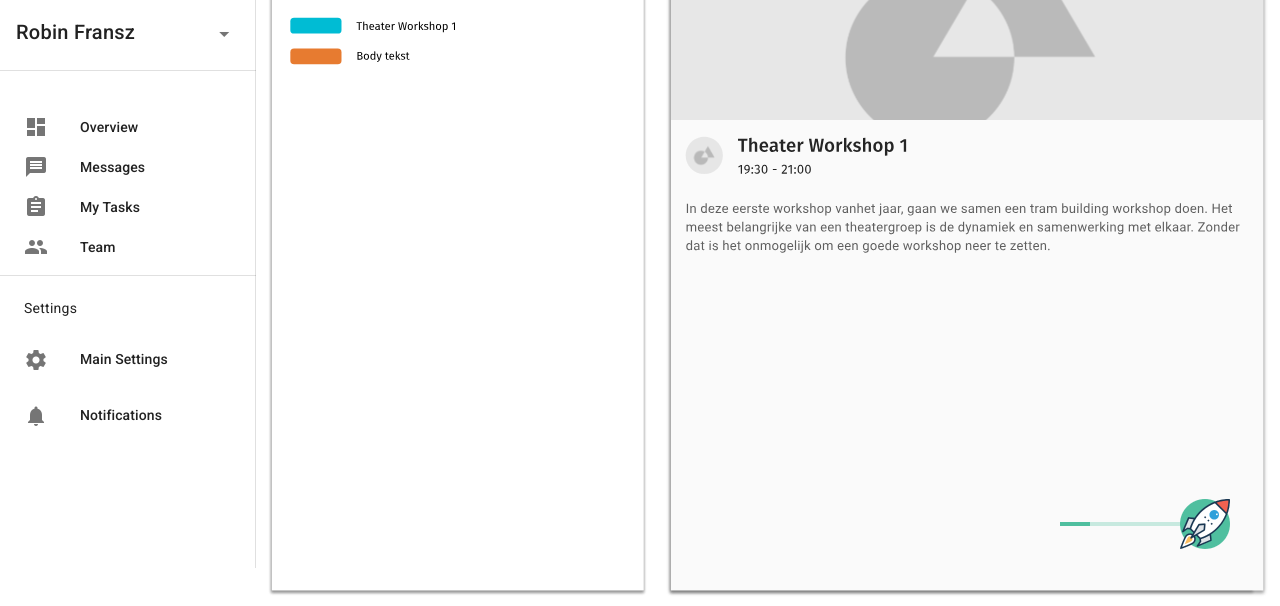
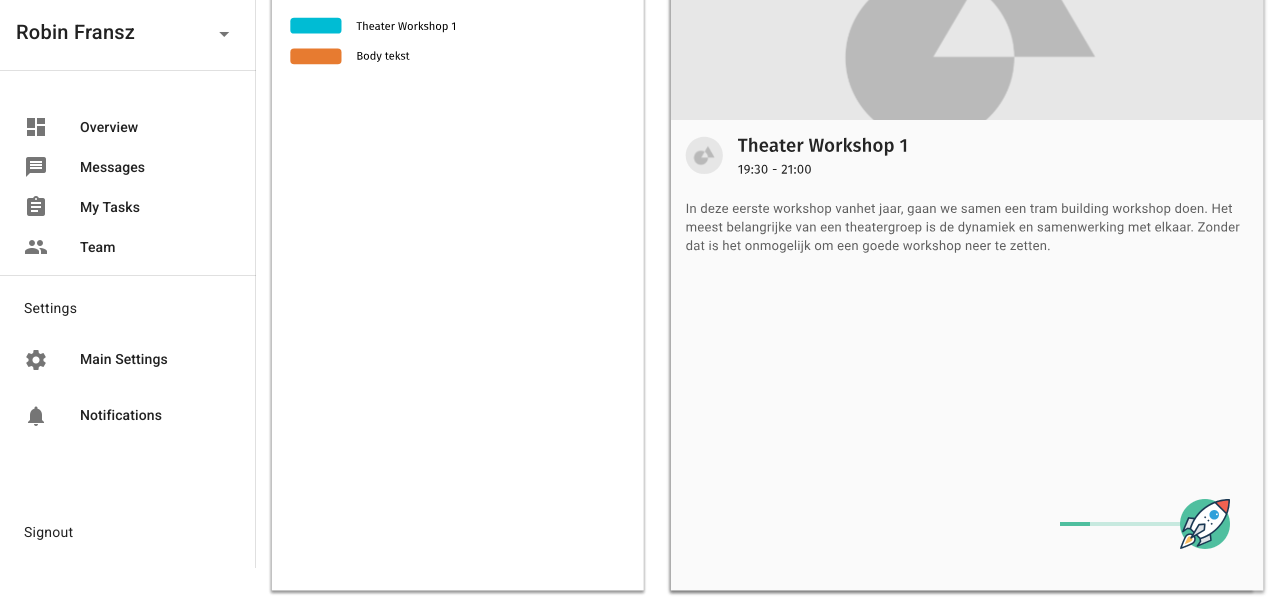
Before and after one commit to polettoweb/layoutpoc, a Vue app: page / in a window 1280 px wide. Both pictures are taken after a click on the button 26 px from the left and 26 px from the top of the page. Shown: the part 232-838 px from the top of the page. Built offline with nearby package versions, Linux system fonts and the light colour scheme.

Commit message:
added signout

```diff
--- a/src/App.vue
+++ b/src/App.vue
@@ -1,12 +1,19 @@
 <template>
   <v-app>
     <v-app-bar-nav-icon
+      v-if="$route.path !== '/signin' && $route.path !== '/eventlaunched'"
       class="ml-2 mt-2"
       color="white"
       style="z-index: 6"
       @click="sideNav = !sideNav"
     ></v-app-bar-nav-icon>
-    <v-navigation-drawer app clipped v-model="sideNav" class="navigation-drawer">
+    <v-navigation-drawer
+      v-if="$route.path !== '/signin' && $route.path !== '/eventlaunched'"
+      app
+      clipped
+      v-model="sideNav"
+      class="navigation-drawer"
+    >
       <template v-slot:prepend>
         <v-list-item>
           <img
@@ -70,8 +77,20 @@
           </v-list-item-content>
         </v-list-item>
       </v-list>
+      <template slot:append>
+        <v-list class="mx-2">
+          <v-list-item>
+            <span class="body-2" color="secondary" @click="handleSignOut()">Signout</span>
+          </v-list-item>
+        </v-list>
+      </template>
     </v-navigation-drawer>
-    <v-app-bar app clipped-left color="accent">
+    <v-app-bar
+      v-if="$route.path !== '/signin' && $route.path !== '/eventlaunched'"
+      app
+      clipped-left
+      color="accent"
+    >
       <v-spacer></v-spacer>
       <v-col cols="6">
         <v-tabs class="ml-12" background-color="transparent" slider-color="black" fixed-tabs>
@@ -89,7 +108,10 @@
         </v-tabs>
       </template>
     </v-app-bar>
-    <div class="progress--bar d-flex align-center">
+    <div
+      v-if="$route.path !== '/signin' && $route.path !== '/eventlaunched'"
+      class="progress--bar d-flex align-center"
+    >
       <v-progress-linear color="#4fbf9f" v-model="progress"></v-progress-linear>
       <router-link :to="$route.path == '/communication' ? '/eventlaunched' : ''">
         <v-img src="@/assets/launch.png"></v-img>
```
